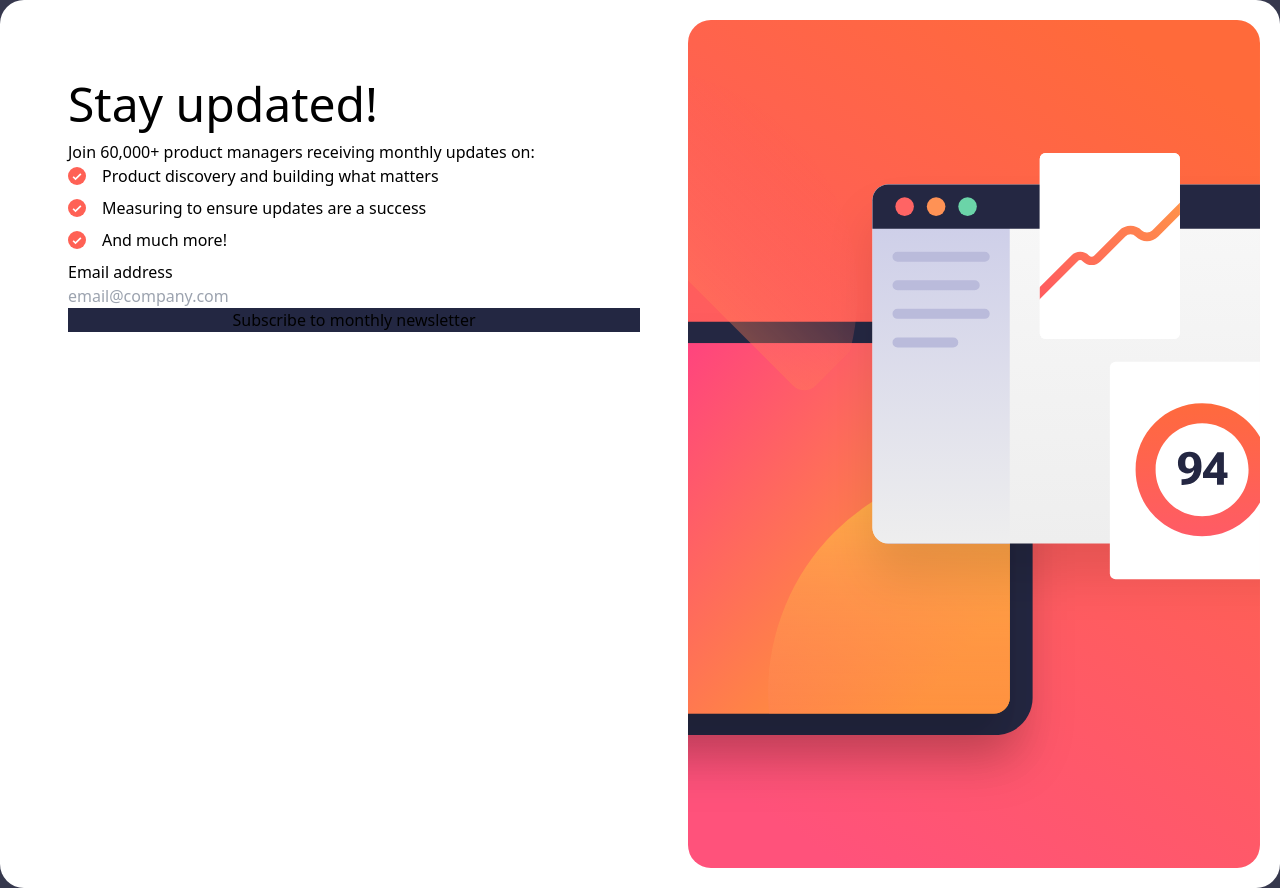
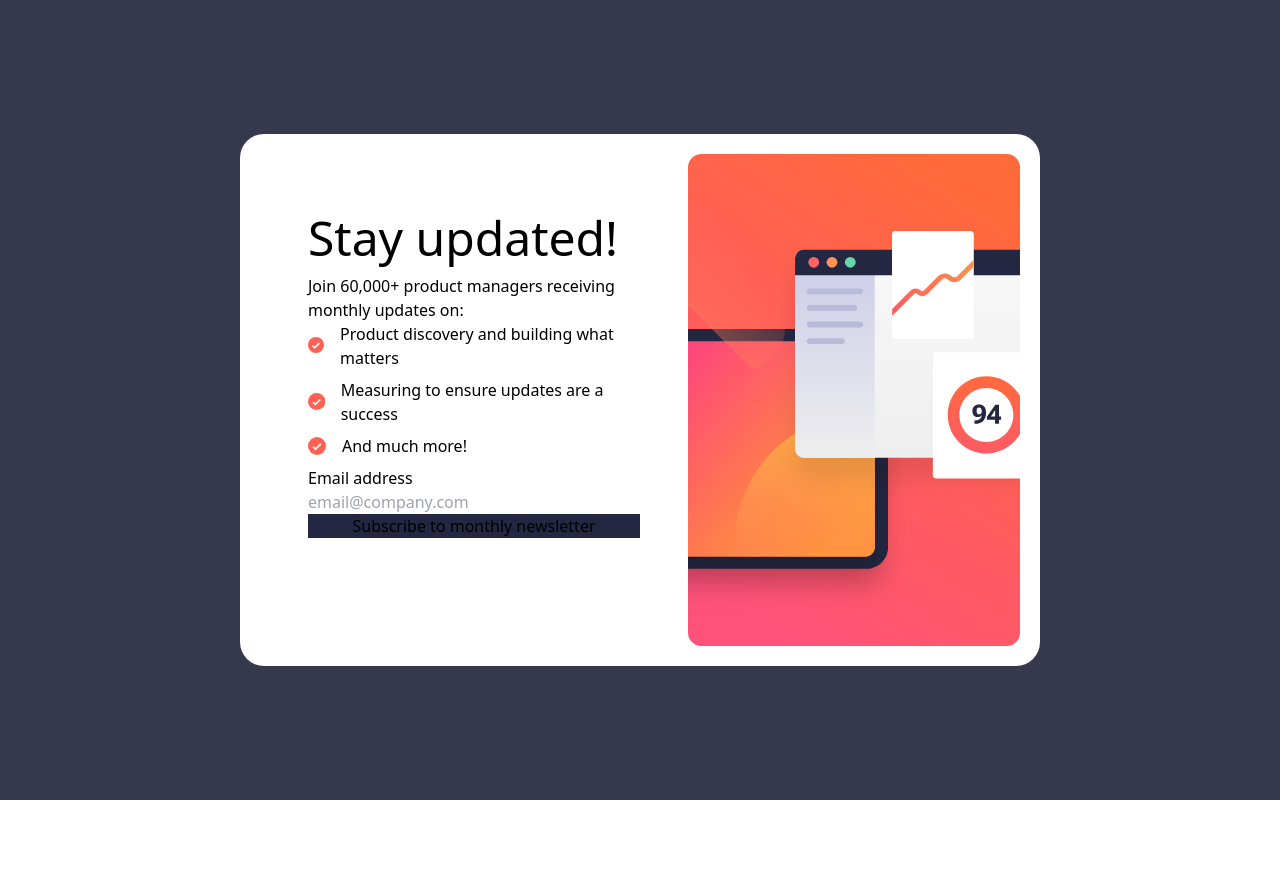
Before and after one commit to mehrnaz98/newsletter-signup-form, a Vue app: page / in a window 1280 px wide. After the commit the page ends 800 px from the top, so only its background shows below. Built offline with nearby package versions, Linux system fonts and the light colour scheme.

Commit message:
Update output.css

```diff
--- a/src/assets/output.css
+++ b/src/assets/output.css
@@ -588,12 +588,24 @@ video {
   }
 }
 
+.m-5 {
+  margin: 1.25rem;
+}
+
 .flex {
   display: flex;
 }
 
 .min-h-screen {
   min-height: 100vh;
+}
+
+.max-w-\[20rem\] {
+  max-width: 20rem;
+}
+
+.max-w-\[50rem\] {
+  max-width: 50rem;
 }
 
 .flex-col {
@@ -625,6 +637,10 @@ video {
 .bg-white {
   --tw-bg-opacity: 1;
   background-color: rgb(255 255 255 / var(--tw-bg-opacity));
+}
+
+.p-5 {
+  padding: 1.25rem;
 }
 
 .text-\[1rem\] {
```
